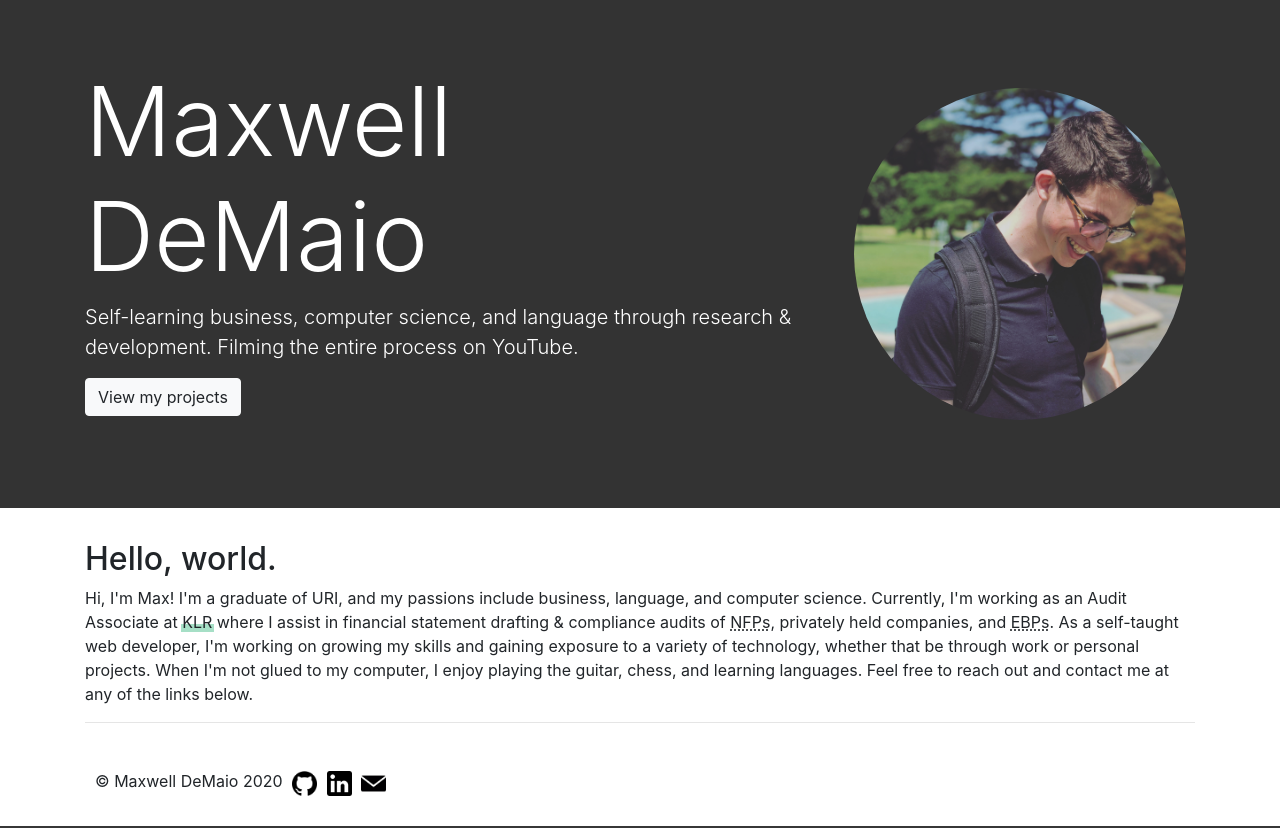
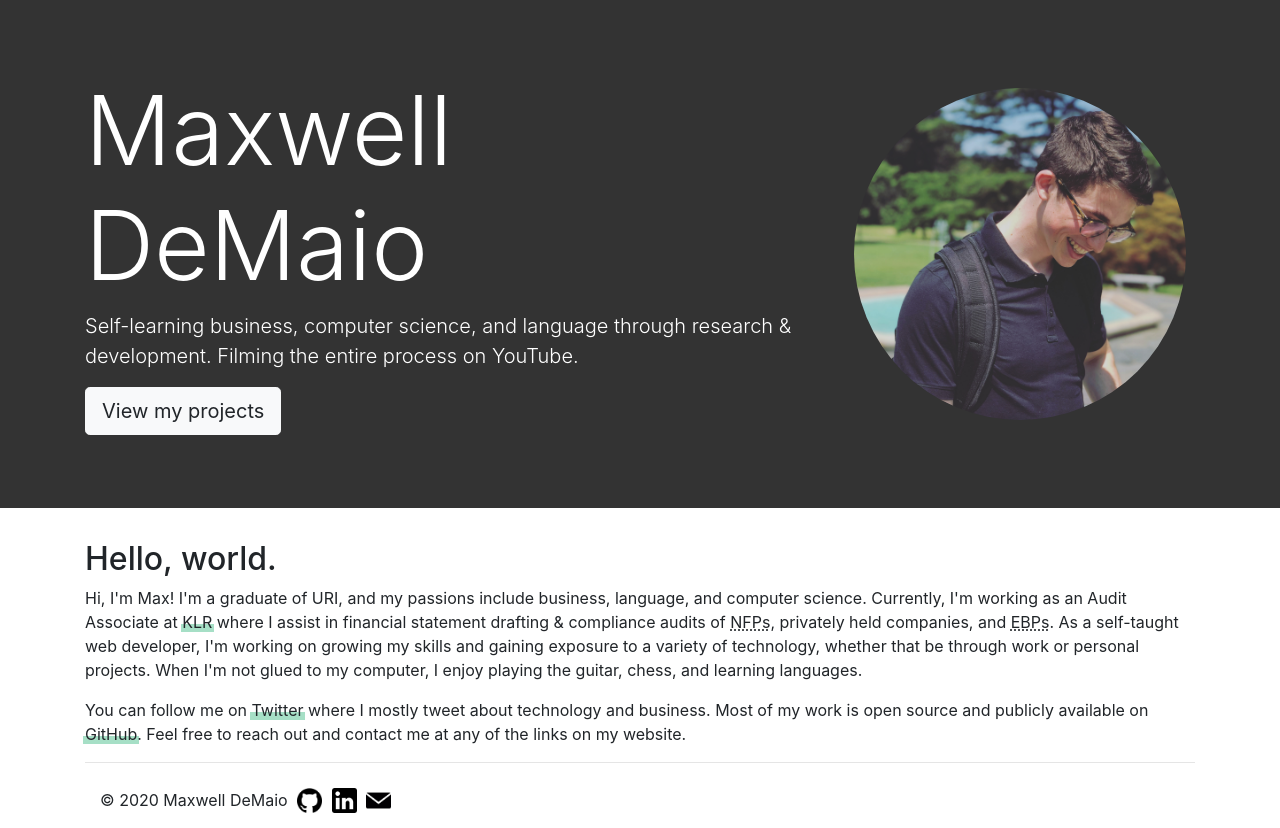
Before and after one commit to maxdemaio/mflask, a Flask app: page / in a window 1280 px wide. Shown: the part 56-884 px from the top of the page. Run offline with Flask 2, Linux system fonts and the light colour scheme; some libraries are stand-ins or nearby versions.

Commit message:
frontend work on jumbotron and footer

```diff
--- a/static/myStyles.css
+++ b/static/myStyles.css
@@ -1,25 +1,25 @@
 main {
     margin-top: 25px;
-    padding-bottom: 20px;
-}
-
-footer {
-    padding-bottom: 20px;
 }
 
 .myFeature {
     margin-top: 30px;
 }
 
-/** Socials stylings **/
-#mySocials img {
+/** Footer stylings **/
+#myFooter {
+    padding: 15px;
+}
+
+#mySignature {
+    display: inline-block;
+    vertical-align: middle;
+}
+
+#myFooter img {
     width: 25px;
     height: 25px;
     margin-left: 5px;
-}
-
-#myFooter {
-    padding: 10px;
 }
 
 /** Anchor tag stylings **/
--- a/templates/base.html
+++ b/templates/base.html
@@ -57,19 +57,21 @@
         {% block content %}{% endblock %}
     </main>
 
+    <div class="container">
+        <hr class="my-2">
+    </div>
+
     <!--My footer-->
     <footer class="container">
         {% block footer %}
             <div id="myFooter">
-                <span>&copy; Maxwell DeMaio {{ now.year }}</span>
-                <span id="mySocials">
-                    <a href="https://github.com/maxwelldemaio"><img src="../static/github.png" alt="Github icon"></a>
-                    <a href="https://www.linkedin.com/in/maxwell-demaio"><img src="../static/linkedin.png" alt="LinkedIn icon"></a>
-                    <a href="mailto:maxwell.demaio@gmail.com"><img src="../static/email.png" alt="Email icon"></a>
-                </span>
+                <span id="mySignature">&copy; {{ now.year }} Maxwell DeMaio</span>
+                <a href="https://github.com/maxwelldemaio"><img src="../static/github.png" alt="Github icon"></a>
+                <a href="https://www.linkedin.com/in/maxwell-demaio"><img src="../static/linkedin.png" alt="LinkedIn icon"></a>
+                <a href="mailto:maxwell.demaio@gmail.com"><img src="../static/email.png" alt="Email icon"></a>
             </div>
         {% endblock %}
-    </footer>
+   </footer>
 
 </body>
 
--- a/templates/index.html
+++ b/templates/index.html
@@ -9,20 +9,19 @@
 {{ super() }}
 <div class="jumbotron jumbotron-fluid text-white" style="background-color: #333;">
     <div class="container">
-        <div class="row">
+        <div class="row d-flex flex-wrap align-items-center">
             <div class="col-md-8">
                 <h1 class="display-1">Maxwell DeMaio</h1>
                 <p class="lead">
                     Self-learning business, computer science, and language through research & development.
                     Filming the entire process on YouTube.
                 </p>
-                <button type="button" class="btn btn-light">View my projects</button>
+                <a href="{{ url_for('software') }}" class="btn btn-light btn-lg" role="button" aria-disabled="true">View my projects</a>
             </div>
             <div class="col-md-4 p-4">
-                <img class="w-100 rounded-circle" src="../static/mePortfolio.jpg" alt="Profile Picture">
+                <img class="w-100 rounded-circle d-block m-auto" src="../static/mePortfolio.jpg" alt="Profile Picture">
             </div>
         </div>
-
     </div>
 </div>
 {% endblock %}
@@ -40,10 +39,15 @@
         growing my skills and gaining exposure to a variety of technology,
         whether that be through work or personal projects.
         When I'm not glued to my computer, I enjoy playing the guitar, chess, and learning languages.
-        Feel free to reach out and contact me at any of the links below.
+    </p>
+    <p>
+        You can follow me on <a href="https://twitter.com/maxwelldemaio" class="myLink">Twitter</a>
+        where I mostly tweet about technology and business. Most of my work is open source
+        and publicly available on <a href="https://github.com/maxwelldemaio" class="myLink">GitHub</a>.
+        Feel free to reach out and contact me at any of the links on my website.
     </p>
 
-    <hr>
+
 
 </div>
 {% endblock %}
--- a/templates/software.html
+++ b/templates/software.html
@@ -160,8 +160,6 @@
         </div>
         <!--End of my tech stack-->
 
-        <hr>
-
     </div>
 
 {% endblock %}
```
